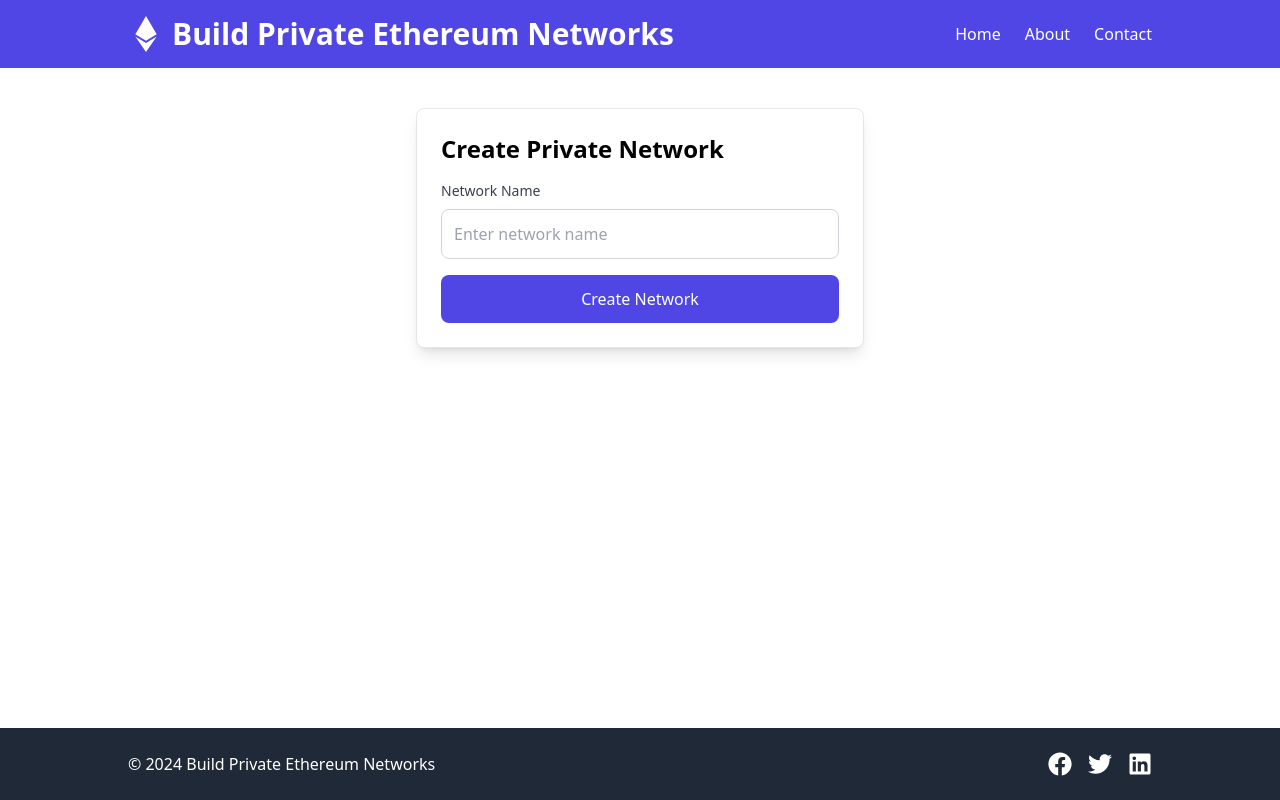
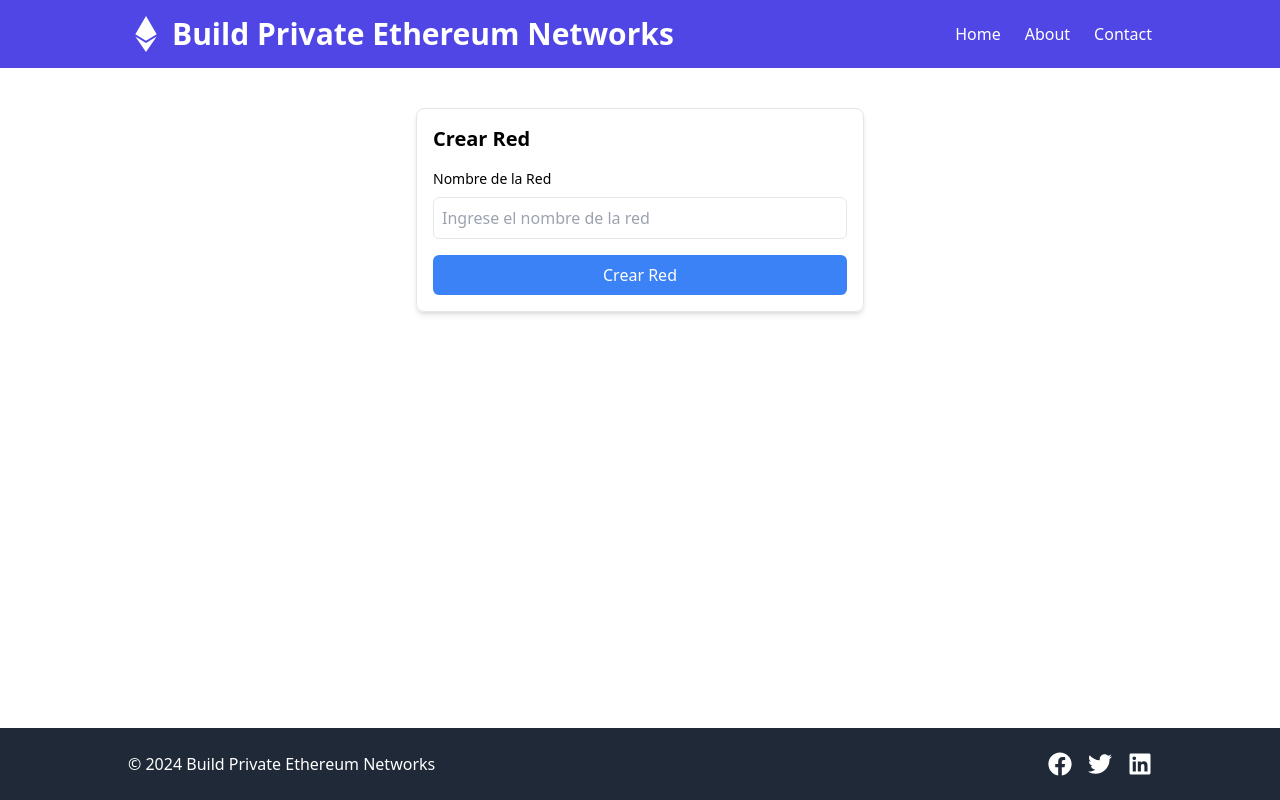
Before and after one commit to codecrypto-academy/pfm-web2.5-oct24-4, a React (Vite) app in the folder front/: page / in a window 1280 px wide. Built offline with nearby package versions, Linux system fonts and the light colour scheme.

Commit message:
Updated network creation form

```diff
--- a/front/package.json
+++ b/front/package.json
@@ -11,6 +11,7 @@
   },
   "dependencies": {
     "autoprefixer": "^10.4.20",
+    "axios": "^1.7.7",
     "postcss": "^8.4.49",
     "react": "^18.3.1",
     "react-dom": "^18.3.1",
--- a/front/src/components/CreateNetworkForm.tsx
+++ b/front/src/components/CreateNetworkForm.tsx
@@ -1,30 +1,64 @@
-import React, { useState } from 'react';
+import React, { useState } from "react";
+import axios from "axios";
 
 const CreateNetworkForm: React.FC = () => {
-  const [networkName, setNetworkName] = useState('');
+  const [networkName, setNetworkName] = useState("");
+  const [error, setError] = useState("");
+  const [message, setMessage] = useState("");
 
-  const handleSubmit = (e: React.FormEvent) => {
+  const handleSubmit = async (e: React.FormEvent) => {
     e.preventDefault();
-    console.log(`Creating network: ${networkName}`);
+
+    // Validación básica
+    if (!networkName) {
+      setError("El nombre de la red es obligatorio.");
+      return;
+    }
+
+    try {
+      // Hacemos la solicitud al backend
+      const response = await axios.post("http://localhost:5555/create-network", {
+        networkName,
+      });
+
+      setMessage(response.data.message);
+      setError(""); // Limpiar errores
+    } catch (err) {
+      setError("Error al crear la red. Inténtalo nuevamente.");
+      setMessage(""); // Limpiar mensaje de éxito
+    }
   };
 
   return (
-    <form onSubmit={handleSubmit} className="max-w-md mx-auto p-6 border rounded-lg shadow-lg bg-white">
-      <h2 className="text-2xl font-semibold mb-4">Create Private Network</h2>
-      <label htmlFor="networkName" className="block text-sm font-medium text-gray-700">Network Name</label>
+    <div className="max-w-md mx-auto p-4 border rounded-lg shadow-md">
+      <h2 className="text-xl font-bold mb-4">Crear Red</h2>
+
+      {error && <div className="text-red-600 mb-2">{error}</div>}
+      {message && <div className="text-green-600 mb-2">{message}</div>}
+
+      <form onSubmit={handleSubmit}>
+        <div className="mb-4">
+          <label htmlFor="networkName" className="block text-sm font-medium">
+            Nombre de la Red
+          </label>
           <input
+            id="networkName"
             type="text"
-        id="networkName"
             value={networkName}
             onChange={(e) => setNetworkName(e.target.value)}
-        className="w-full p-3 mt-2 mb-4 border border-gray-300 rounded-lg"
-        placeholder="Enter network name"
-        required
+            className="w-full p-2 mt-2 border rounded-md"
+            placeholder="Ingrese el nombre de la red"
           />
-      <button type="submit" className="w-full p-3 bg-indigo-600 text-white rounded-lg hover:bg-indigo-700">
-        Create Network
+        </div>
+
+        <button
+          type="submit"
+          className="w-full p-2 bg-blue-500 text-white rounded-md hover:bg-blue-600"
+        >
+          Crear Red
         </button>
       </form>
+    </div>
   );
 };
 
```
Also changed, not shown: 1 other file (tests, documents, lock files or other folders). Lines whose indentation alone changed are shown as unchanged.
